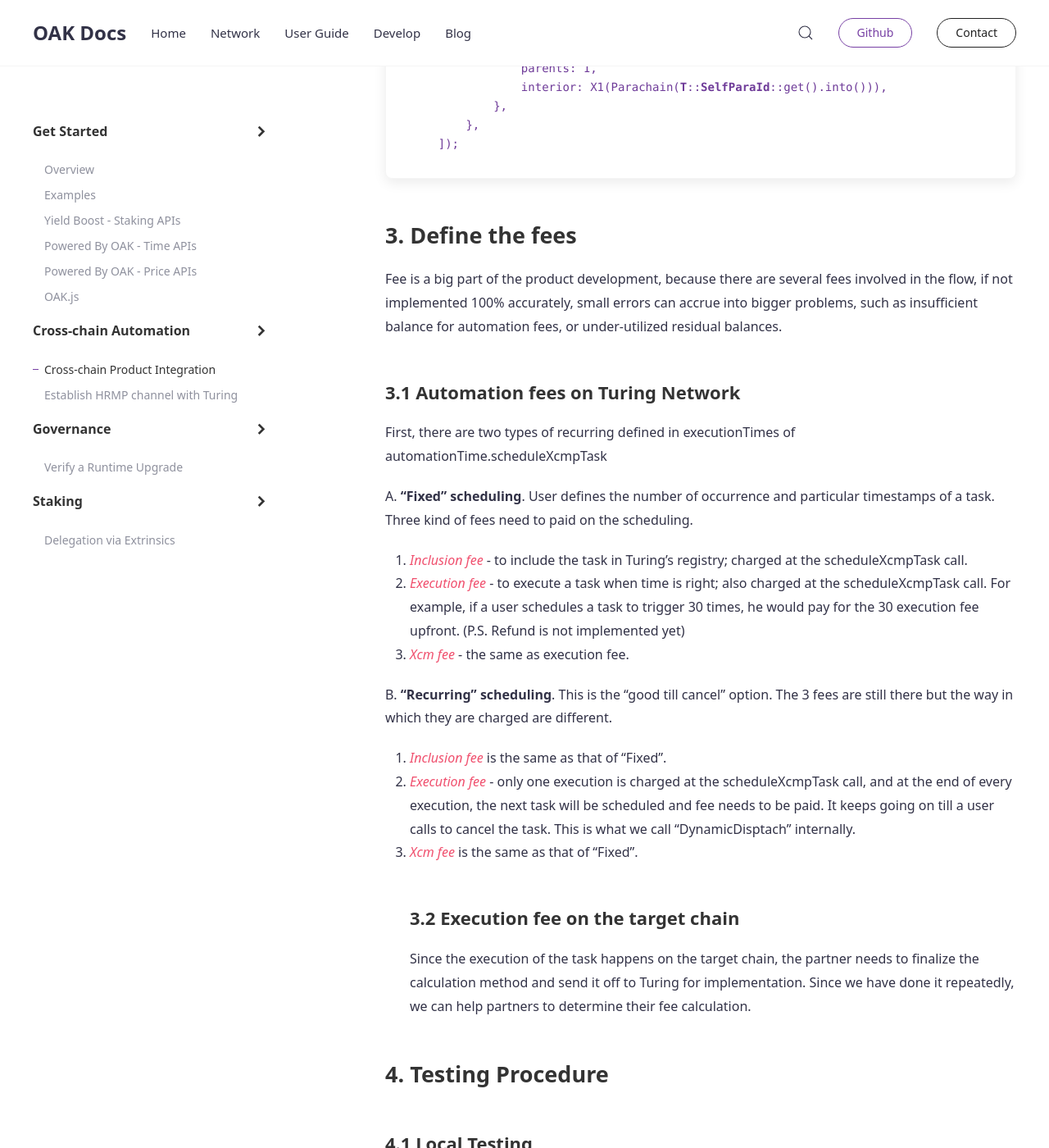
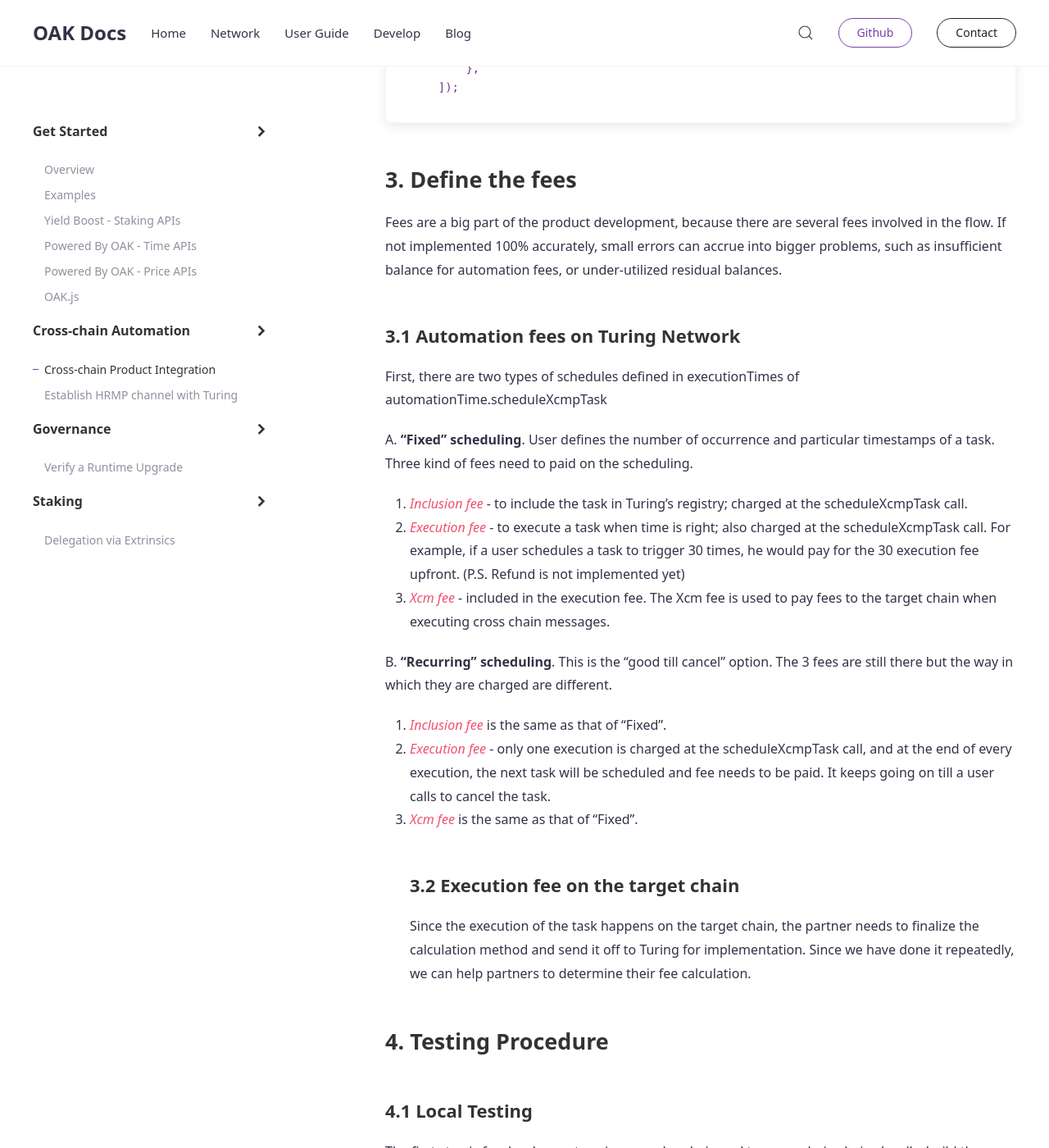
Before and after one commit to AvaProtocol/OAK-docs, a Jekyll site: the page built from _docs/xcm/integration-overview.md, in a window 1280 px wide and 1400 px high, scrolled down 3896 px. Shown: the whole window at 82% size. Built offline with Jekyll 4.4.1, drawn with Linux system fonts in a browser that asks for light colours; some of the changed text lies outside the part shown.

Commit message:
Apply suggestions from code review
They look all good. Sorry about the typos ...

Co-authored-by: Nikhil Vengal <ngvengal@gmail.com>

````diff
--- a/_docs/xcm/integration-overview.md
+++ b/_docs/xcm/integration-overview.md
@@ -77,20 +75,20 @@
 ```
 
 ## 3. Define the fees
-Fee is a big part of the product development, because there are several fees involved in the flow, if not implemented 100% accurately, small errors can accrue into bigger problems, such as insufficient balance for automation fees, or under-utilized residual balances.
+Fees are a big part of the product development, because there are several fees involved in the flow. If not implemented 100% accurately, small errors can accrue into bigger problems, such as insufficient balance for automation fees, or under-utilized residual balances.
 
 ### 3.1 Automation fees on Turing Network
-First, there are two types of recurring defined in executionTimes of automationTime.scheduleXcmpTask
+First, there are two types of schedules defined in executionTimes of automationTime.scheduleXcmpTask
 
 A. **"Fixed" scheduling**. User defines the number of occurrence and particular timestamps of a task.
 Three kind of fees need to paid on the scheduling.
 1. *Inclusion fee* - to include the task in Turing’s registry; charged at the scheduleXcmpTask call.
 2. *Execution fee* - to execute a task when time is right; also charged at the scheduleXcmpTask call. For example, if a user schedules a task to trigger 30 times, he would pay for the 30 execution fee upfront. (P.S. Refund is not implemented yet)
-3. *Xcm fee* - the same as execution fee.
+3. *Xcm fee* - included in the execution fee. The Xcm fee is used to pay fees to the target chain when executing cross chain messages.
 
 B. **"Recurring" scheduling**. This is the "good till cancel" option. The 3 fees are still there but the way in which they are charged are different.
 1. *Inclusion fee* is the same as that of "Fixed".
-2. *Execution fee* - only one execution is charged at the scheduleXcmpTask call, and at the end of every execution, the next task will be scheduled and fee needs to be paid. It keeps going on till a user calls to cancel the task. This is what we call "DynamicDisptach" internally.
+2. *Execution fee* - only one execution is charged at the scheduleXcmpTask call, and at the end of every execution, the next task will be scheduled and fee needs to be paid. It keeps going on till a user calls to cancel the task.
 3. *Xcm fee* is the same as that of "Fixed".
 ### 3.2 Execution fee on the target chain
 Since the execution of the task happens on the target chain, the partner needs to finalize the calculation method and send it off to Turing for implementation. Since we have done it repeatedly, we can help partners to determine their fee calculation.
````
Also changed, not shown: other parts of _docs/xcm/integration-overview.md (+5 -7 lines).
